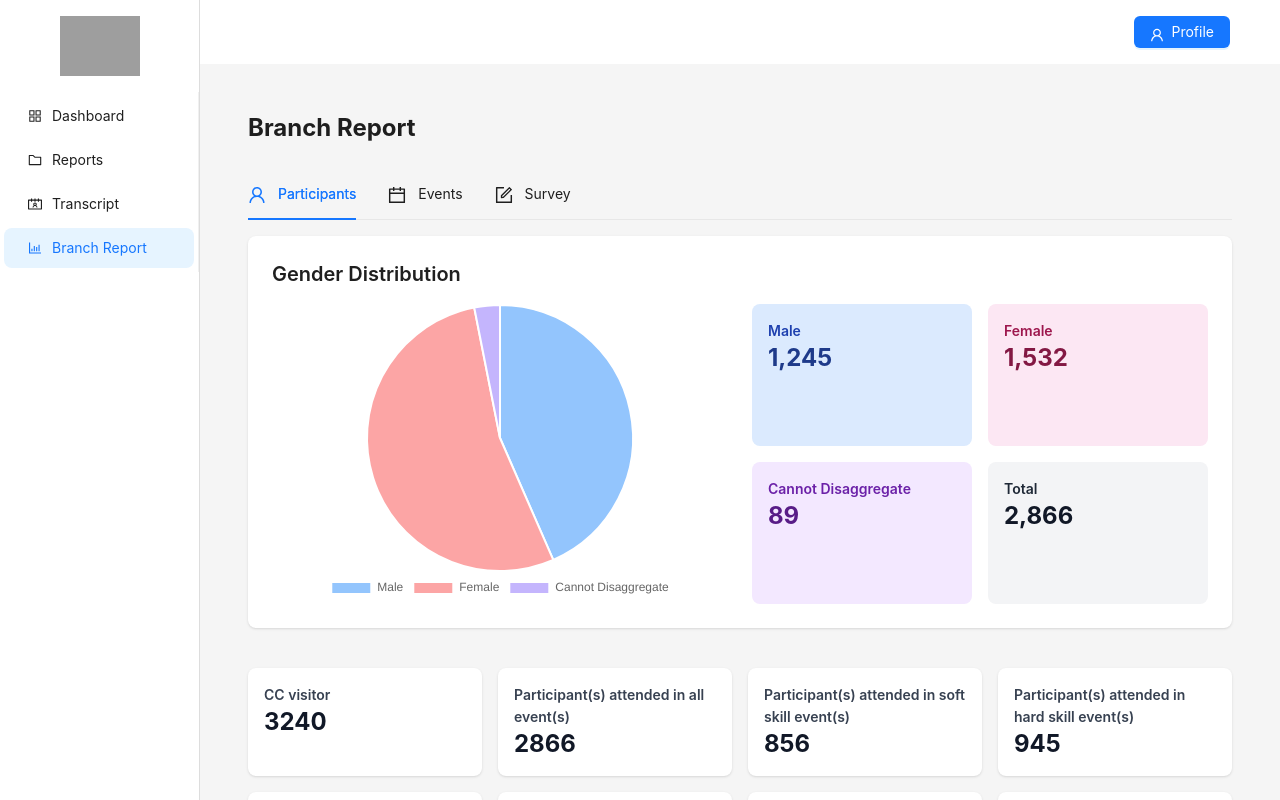
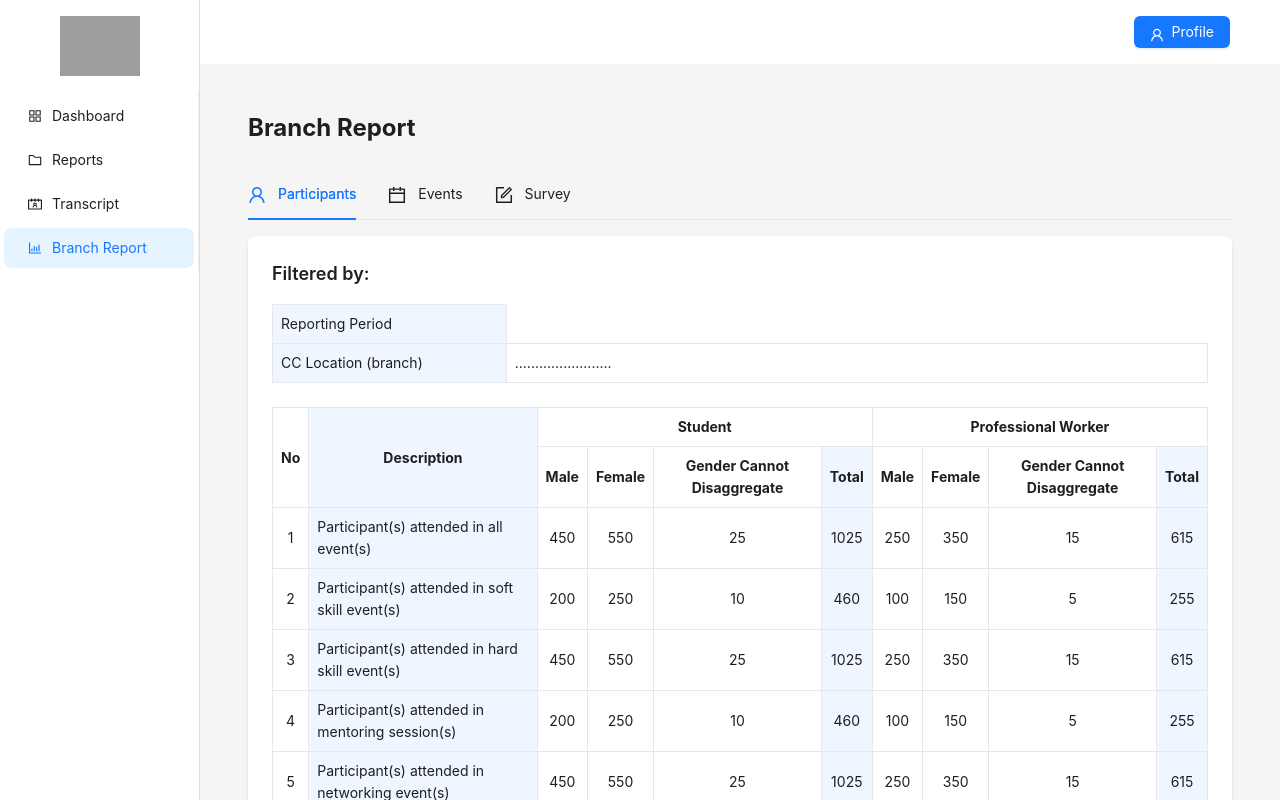
Before and after one commit to lyDiyamong/highschool_report_card, a Vue app: page /branch-report in a window 1280 px wide. Shown: the top 800 px of the page. Built offline with nearby package versions, Linux system fonts and the light colour scheme; grey boxes are pictures that could not be loaded; a web font is replaced by a local one.

Commit message:
Implement the table to the Participant and Event report

```diff
--- a/src/components/EventsReport.vue
+++ b/src/components/EventsReport.vue
@@ -1,35 +1,51 @@
 <template>
   <div class="events-report">
-    <!-- Chart Section -->
-    <div class="bg-white p-6 rounded-lg shadow mb-6">
-      <h3 class="text-xl font-semibold mb-4">Events Distribution</h3>
-      <EventsBarChart :data="eventStats" />
-    </div>
+    <!-- Filter Section -->
+    <div class="bg-white p-6 rounded-lg shadow overflow-x-auto">
+      <div class="text-lg font-semibold mb-4">Filtered by:</div>
+      <table class="w-full border-collapse my-4">
+        <tr>
+          <td class="border p-2 w-1/4 bg-blue-50">Reporting Period</td>
+        </tr>
+        <tr>
+          <td class="border p-2 bg-blue-50">CC Location (branch)</td>
+        </tr>
+      </table>
 
-    <!-- Stats Cards -->
-    <div class="grid grid-cols-3 gap-6">
-      <div
-        v-for="(stat, index) in eventStats"
-        :key="index"
-        class="bg-white p-6 rounded-lg shadow"
-      >
-        <h3 class="text-lg font-semibold text-gray-700">{{ stat.title }}</h3>
-        <p class="text-3xl font-bold text-blue-600 mt-2">{{ stat.count }}</p>
-      </div>
+      <!-- Events Table -->
+      <table class="w-full border-collapse mt-6">
+        <thead>
+          <tr>
+            <th class="border p-2">No</th>
+            <th class="border p-2 bg-blue-50">Description</th>
+            <th class="border p-2 bg-blue-50">Count</th>
+          </tr>
+        </thead>
+        <tbody>
+          <tr v-for="(stat, index) in eventStats" :key="index">
+            <td class="border p-2 text-center">{{ index + 1 }}</td>
+            <td class="border p-2 bg-blue-50">{{ stat.title }}</td>
+            <td class="border p-2 text-center bg-blue-50">{{ stat.count }}</td>
+          </tr>
+        </tbody>
+      </table>
     </div>
   </div>
 </template>
 
 <script setup lang="ts">
-import EventsBarChart from "./EventsBarChart.vue";
+interface EventStat {
+  title: string;
+  count: number;
+}
 
-const eventStats = [
-  { title: "Soft Skill Event(s)", count: 45 },
-  { title: "Hard Skill Event(s)", count: 38 },
-  { title: "Social Event(s)", count: 25 },
-  { title: "Networking Event(s)", count: 32 },
-  { title: "Mentoring Event(s)", count: 18 },
-  { title: "Other Event(s)", count: 12 },
-  { title: "Job Vacancy Posted", count: 156 },
+const eventStats: EventStat[] = [
+  { title: "Soft skill event(s)", count: 45 },
+  { title: "Hard skill event(s)", count: 38 },
+  { title: "Social event(s)", count: 25 },
+  { title: "Networking event(s)", count: 32 },
+  { title: "Mentoring event(s)", count: 18 },
+  { title: "Other event(s)", count: 12 },
+  { title: "Job vacancy posted", count: 156 },
 ];
 </script>
--- a/src/components/ParticipantsReport.vue
+++ b/src/components/ParticipantsReport.vue
@@ -1,62 +1,132 @@
 <template>
   <div class="participants-report">
-    <div class="grid grid-cols-4 gap-4">
-      <!-- Gender Summary with Chart -->
-      <div class="col-span-4 bg-white p-6 rounded-lg shadow mb-6">
-        <h3 class="text-xl font-semibold mb-4">Gender Distribution</h3>
-        <div class="grid grid-cols-2 gap-6">
-          <!-- Chart -->
-          <div class="col-span-1">
-            <GenderPieChart :male="1245" :female="1532" :other="89" />
-          </div>
-          <!-- Stats -->
-          <div class="col-span-1 grid grid-cols-2 gap-4">
-            <div class="bg-blue-100 p-4 rounded-lg">
-              <h3 class="font-semibold text-blue-800">Male</h3>
-              <p class="text-2xl font-bold text-blue-900">1,245</p>
-            </div>
-            <div class="bg-pink-100 p-4 rounded-lg">
-              <h3 class="font-semibold text-pink-800">Female</h3>
-              <p class="text-2xl font-bold text-pink-900">1,532</p>
-            </div>
-            <div class="bg-purple-100 p-4 rounded-lg">
-              <h3 class="font-semibold text-purple-800">Cannot Disaggregate</h3>
-              <p class="text-2xl font-bold text-purple-900">89</p>
-            </div>
-            <div class="bg-gray-100 p-4 rounded-lg">
-              <h3 class="font-semibold text-gray-800">Total</h3>
-              <p class="text-2xl font-bold text-gray-900">2,866</p>
-            </div>
-          </div>
-        </div>
-      </div>
+    <!-- Table Section -->
+    <div class="bg-white p-6 rounded-lg shadow overflow-x-auto">
+      <div class="text-lg font-semibold mb-4">Filtered by:</div>
+      <table class="w-full border-collapse my-4">
+        <tr>
+          <td class="border p-2 w-1/4 bg-blue-50">Reporting Period</td>
+        </tr>
+        <tr>
+          <td class="border p-2 bg-blue-50">CC Location (branch)</td>
+          <td class="border p-2">........................</td>
+        </tr>
+      </table>
 
-      <!-- Detailed Reports -->
-      <div
-        v-for="(stat, index) in statistics"
-        :key="index"
-        class="bg-white p-4 rounded-lg shadow"
-      >
-        <h3 class="font-semibold text-gray-700">{{ stat.title }}</h3>
-        <p class="text-2xl font-bold text-gray-900">{{ stat.count }}</p>
-      </div>
+      <table class="w-full border-collapse mt-6">
+        <thead>
+          <tr>
+            <th class="border p-2" rowspan="2">No</th>
+            <th class="border p-2 bg-blue-50" rowspan="2">Description</th>
+            <th class="border p-2" colspan="4">Student</th>
+            <th class="border p-2" colspan="4">Professional Worker</th>
+          </tr>
+          <tr>
+            <th class="border p-2">Male</th>
+            <th class="border p-2">Female</th>
+            <th class="border p-2">Gender Cannot Disaggregate</th>
+            <th class="border p-2 bg-blue-50">Total</th>
+            <th class="border p-2">Male</th>
+            <th class="border p-2">Female</th>
+            <th class="border p-2">Gender Cannot Disaggregate</th>
+            <th class="border p-2 bg-blue-50">Total</th>
+          </tr>
+        </thead>
+        <tbody>
+          <tr v-for="(stat, index) in statistics" :key="index">
+            <td class="border p-2 text-center">{{ index + 1 }}</td>
+            <td class="border p-2 bg-blue-50">{{ stat.title }}</td>
+            <td class="border p-2 text-center">
+              {{ stat.student?.male || 0 }}
+            </td>
+            <td class="border p-2 text-center">
+              {{ stat.student?.female || 0 }}
+            </td>
+            <td class="border p-2 text-center">
+              {{ stat.student?.other || 0 }}
+            </td>
+            <td class="border p-2 text-center bg-blue-50">
+              {{ stat.student?.total || 0 }}
+            </td>
+            <td class="border p-2 text-center">
+              {{ stat.professional?.male || 0 }}
+            </td>
+            <td class="border p-2 text-center">
+              {{ stat.professional?.female || 0 }}
+            </td>
+            <td class="border p-2 text-center">
+              {{ stat.professional?.other || 0 }}
+            </td>
+            <td class="border p-2 text-center bg-blue-50">
+              {{ stat.professional?.total || 0 }}
+            </td>
+          </tr>
+        </tbody>
+      </table>
     </div>
   </div>
 </template>
 
 <script setup lang="ts">
-import GenderPieChart from "./GenderPieChart.vue";
+interface GenderStats {
+  male: number;
+  female: number;
+  other: number;
+  total: number;
+}
 
-const statistics = [
-  { title: "CC visitor", count: 3240 },
-  { title: "Participant(s) attended in all event(s)", count: 2866 },
-  { title: "Participant(s) attended in soft skill event(s)", count: 856 },
-  { title: "Participant(s) attended in hard skill event(s)", count: 945 },
-  { title: "Participant(s) attended in mentoring session(s)", count: 234 },
-  { title: "Participant(s) attended in networking event(s)", count: 567 },
-  { title: "Participant(s) attended in social event(s)", count: 789 },
-  { title: "Participant(s) attended in other event(s)", count: 123 },
-  { title: "Student(s) applied for job", count: 456 },
-  { title: "Student(s) got employed", count: 234 },
+interface StatisticItem {
+  title: string;
+  student: GenderStats;
+  professional: GenderStats;
+}
+
+const statistics: StatisticItem[] = [
+  {
+    title: "Participant(s) attended in all event(s)",
+    student: { male: 450, female: 550, other: 25, total: 1025 },
+    professional: { male: 250, female: 350, other: 15, total: 615 },
+  },
+  {
+    title: "Participant(s) attended in soft skill event(s)",
+    student: { male: 200, female: 250, other: 10, total: 460 },
+    professional: { male: 100, female: 150, other: 5, total: 255 },
+  },
+
+  {
+    title: "Participant(s) attended in hard skill event(s)",
+    student: { male: 450, female: 550, other: 25, total: 1025 },
+    professional: { male: 250, female: 350, other: 15, total: 615 },
+  },
+  {
+    title: "Participant(s) attended in mentoring session(s)",
+    student: { male: 200, female: 250, other: 10, total: 460 },
+    professional: { male: 100, female: 150, other: 5, total: 255 },
+  },
+  {
+    title: "Participant(s) attended in networking event(s)",
+    student: { male: 450, female: 550, other: 25, total: 1025 },
+    professional: { male: 250, female: 350, other: 15, total: 615 },
+  },
+  {
+    title: "Participant(s) attended in social event(s)",
+    student: { male: 200, female: 250, other: 10, total: 460 },
+    professional: { male: 100, female: 150, other: 5, total: 255 },
+  },
+  {
+    title: "Participant(s) attended in other event(s)",
+    student: { male: 450, female: 550, other: 25, total: 1025 },
+    professional: { male: 250, female: 350, other: 15, total: 615 },
+  },
+  {
+    title: "Student(s) applied for job",
+    student: { male: 200, female: 250, other: 10, total: 460 },
+    professional: { male: 100, female: 150, other: 5, total: 255 },
+  },
+  {
+    title: "Student(s) got employed",
+    student: { male: 450, female: 550, other: 25, total: 1025 },
+    professional: { male: 250, female: 350, other: 15, total: 615 },
+  },
 ];
 </script>
```
